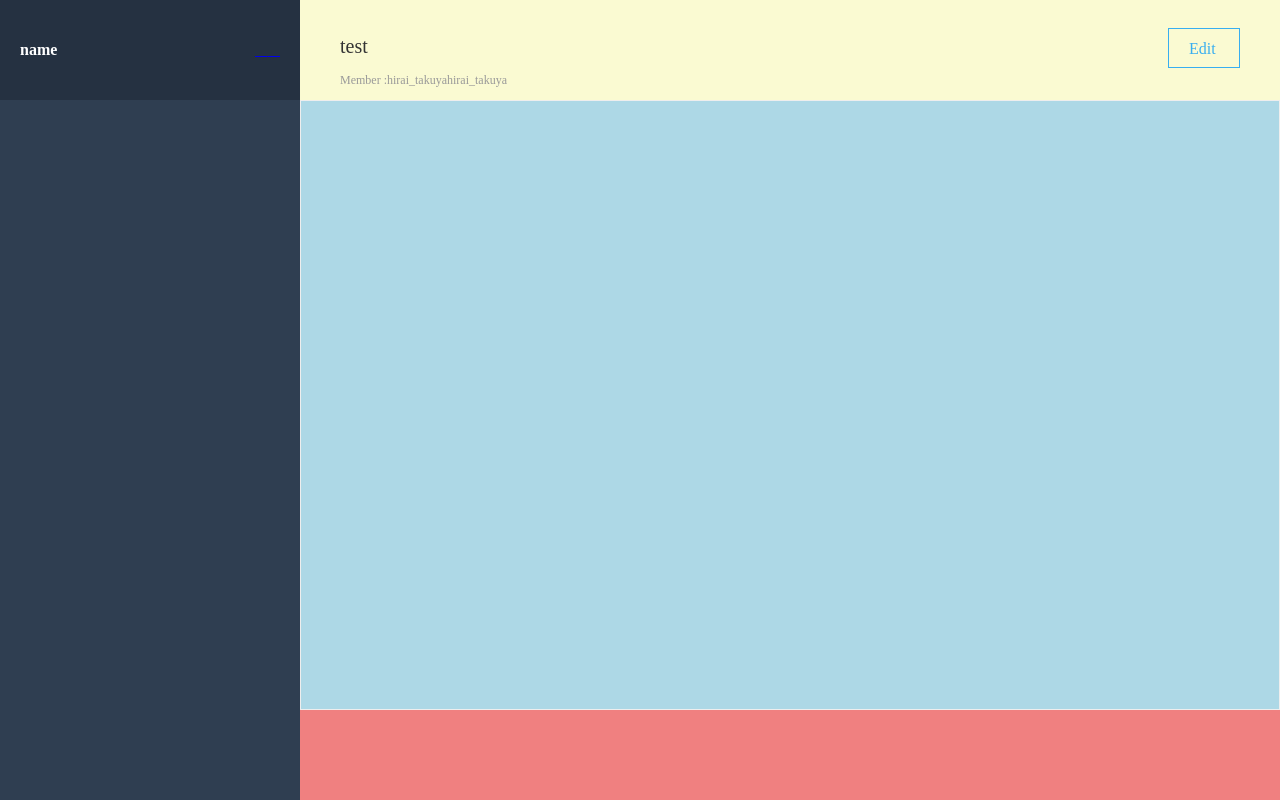
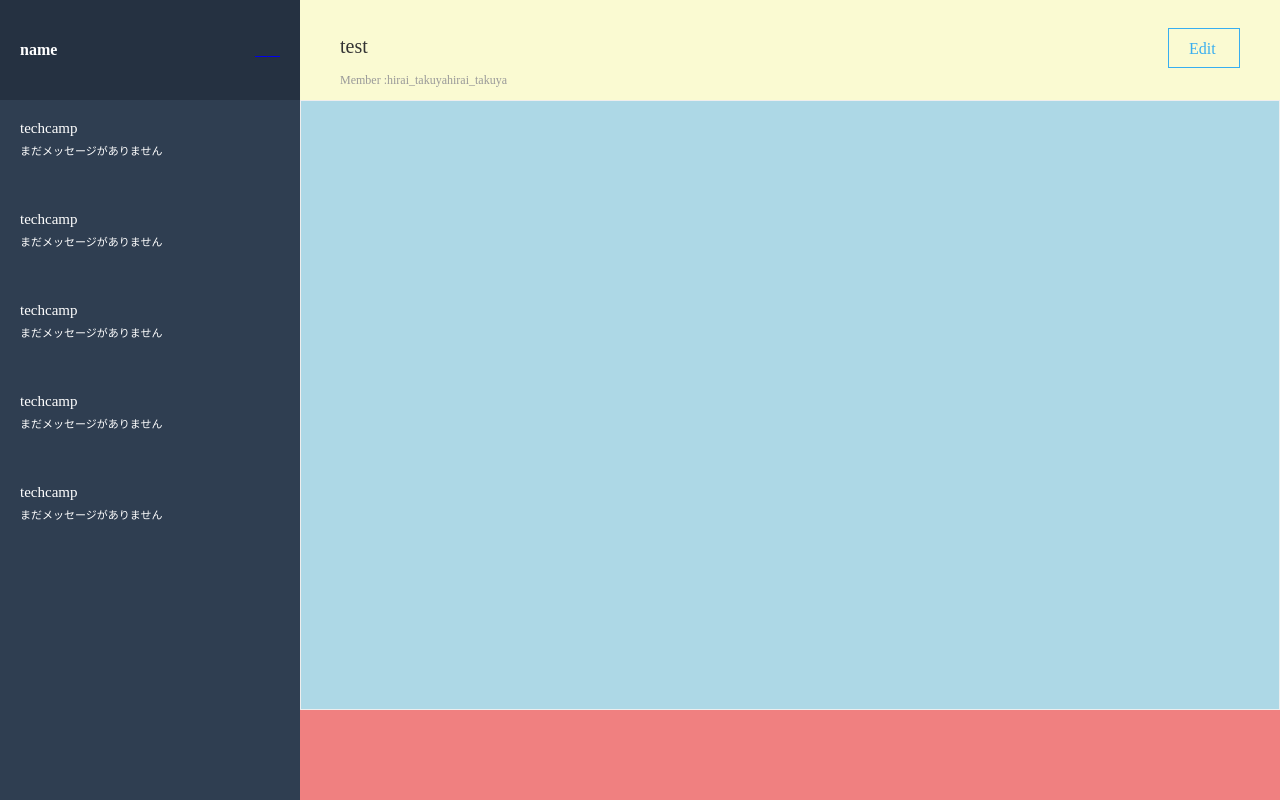
Before and after one commit to hiraitakuya/chat-space, a Rails app: page / in a window 1280 px wide. Run offline with Rails 7, Linux system fonts and the light colour scheme; style sheets or scripts are compiled from the project's sources; some libraries are stand-ins or nearby versions.

Commit message:
add the haml of 'group_list' in _side_bar.html.haml
サイドバーのグループリストのビューをhamlで記述した。

```diff
--- a/app/views/messages/_side_bar.html.haml
+++ b/app/views/messages/_side_bar.html.haml
@@ -10,3 +10,28 @@
           = icon('fas', 'cog',  class: "side_bar__user_name__text_box__icon_box--cog_icon")
 
   .side_bar__group_list
+    .side_bar__group_list__list_box
+      .side_bar__group_list__list_box__group_name
+        techcamp
+      .side_bar__group_list__list_box__top_message
+        まだメッセージがありません
+    .side_bar__group_list__list_box
+      .side_bar__group_list__list_box__group_name
+        techcamp
+      .side_bar__group_list__list_box__top_message
+        まだメッセージがありません
+    .side_bar__group_list__list_box
+      .side_bar__group_list__list_box__group_name
+        techcamp
+      .side_bar__group_list__list_box__top_message
+        まだメッセージがありません
+    .side_bar__group_list__list_box
+      .side_bar__group_list__list_box__group_name
+        techcamp
+      .side_bar__group_list__list_box__top_message
+        まだメッセージがありません
+    .side_bar__group_list__list_box
+      .side_bar__group_list__list_box__group_name
+        techcamp
+      .side_bar__group_list__list_box__top_message
+        まだメッセージがありません
```
